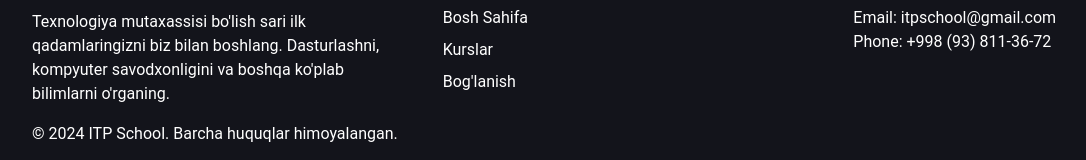
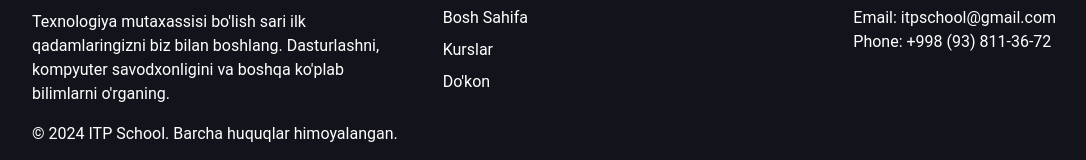
Before and after one commit to Yahyobek-12/itp-school, a React (Create React App) app: page /shop in a window 1280 px wide. Shown: the part 862-1022 px from the top of the page, without its empty margins (8-1094 px from the left). Built offline with nearby package versions, Linux system fonts and the light colour scheme.

Commit message:
changed navbar component

```diff
--- a/src/Components/Footer.jsx
+++ b/src/Components/Footer.jsx
@@ -17,9 +17,9 @@ const Footer = () => {
         {/* Navigation Links */}
         <div>
           <h3 className="text-xl font-bold mb-4">Quick Links</h3>
-          <Link to="#home" className="block hover:text-gray-400 mb-2">Bosh Sahifa</Link>
-          <Link to="#courses" className="block hover:text-gray-400 mb-2">Kurslar</Link>
-          <Link to="#contact" className="block hover:text-gray-400">Bog'lanish</Link>
+          <Link to="/" className="block hover:text-gray-400 mb-2">Bosh Sahifa</Link>
+          <Link to="/courses" className="block hover:text-gray-400 mb-2">Kurslar</Link>
+          <Link to="/shop" className="block hover:text-gray-400">Do'kon</Link>
         </div>
 
         {/* Contact & Socials */}
```
